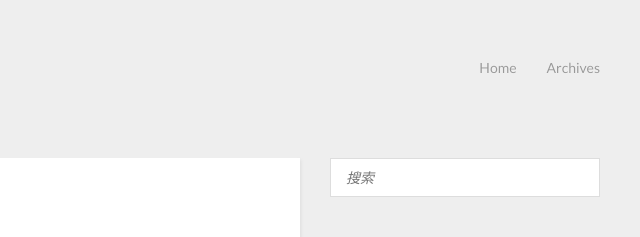
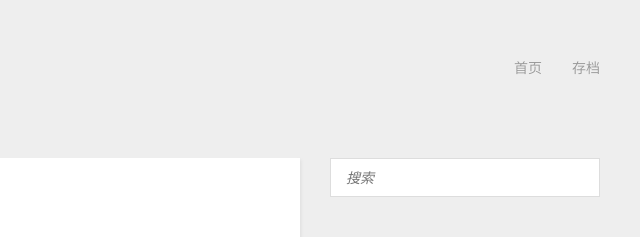
Before and after one commit to TorresYang/TorresYang.github.io, a plain HTML site: page 2016/03/11/hello-world/index.html in a window 1280 px wide. Shown: the top 237 px of the page, 640-1280 px from the left. Drawn offline with nearby package versions, Linux system fonts and the light colour scheme.

Commit message:
Site updated: 2016-03-12 10:56:08

```diff
--- a/2016/03/11/hello-world/index.html
+++ b/2016/03/11/hello-world/index.html
@@ -35,9 +35,9 @@
 <nav id="main-nav" class="alignright">
   <ul>
 
-      <li><a href="/">Home</a></li>
+      <li><a href="/">首页</a></li>
 
-      <li><a href="/archives">Archives</a></li>
+      <li><a href="/archives">存档</a></li>
 
   </ul>
   <div class="clearfix"></div>
@@ -134,6 +134,10 @@
 
 
 
+
+
+
+
 </aside>
     <div class="clearfix"></div>
   </div>
```
Also changed, not shown: archives/2016/03/index.html (+6 -2 lines), archives/2016/index.html (+6 -2 lines), archives/index.html (+6 -2 lines), index.html (+6 -2 lines).
